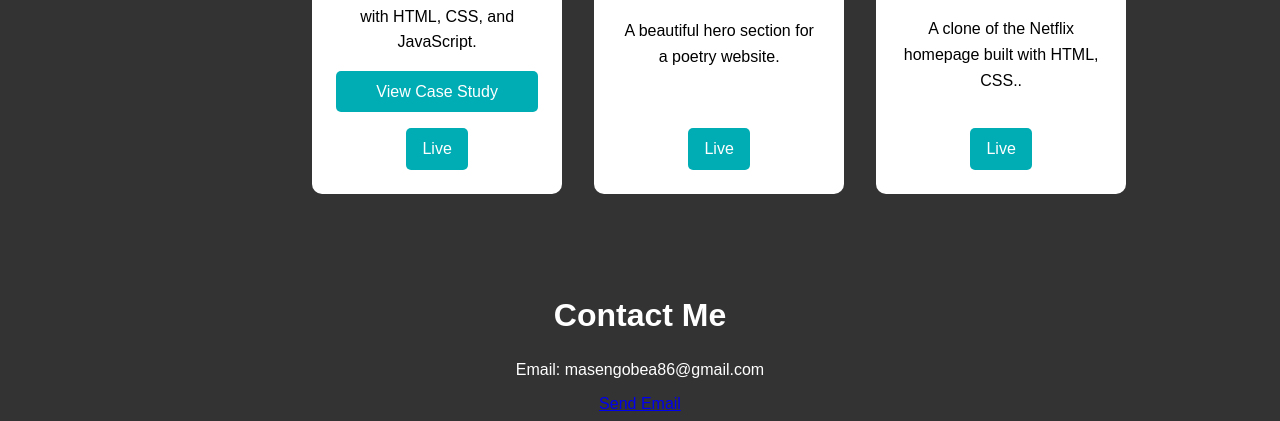
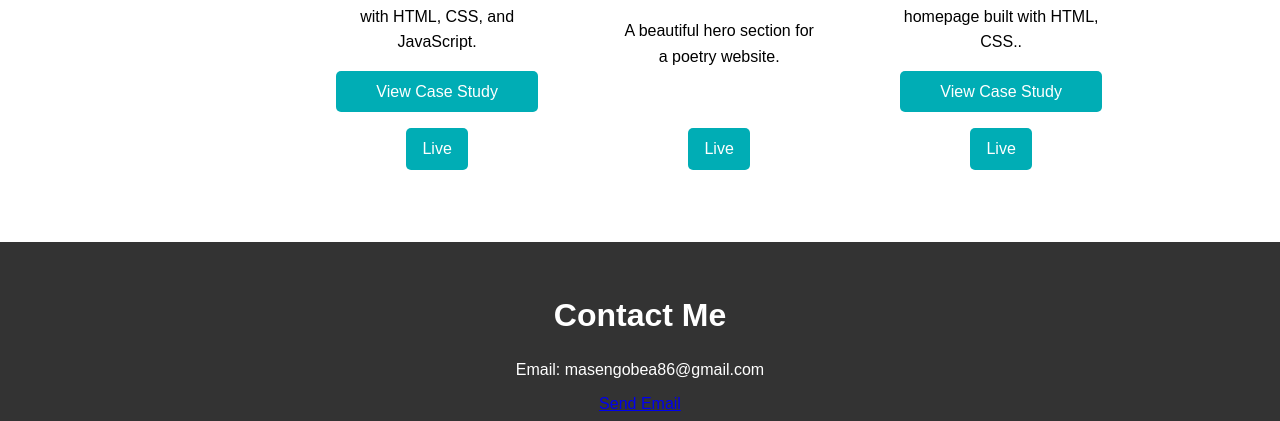
Before and after one commit to baebea86-code/portfolio-test, a plain HTML site: page index.html in a window 1280 px wide. Shown: the part 956-1377 px from the top of the page. Drawn offline with Linux system fonts and the light colour scheme.

Commit message:
added netflix case study

```diff
--- a/index.html
+++ b/index.html
@@ -81,6 +81,7 @@
 
      <h3>Netflix Project</h3>
      <p>A clone of the Netflix homepage built with HTML, CSS..</p>
+     <a href="netflix-project-case-study.md" class="btn">View Case Study</a>
 
     <div class="project-link">
     <a href="https://nitfle-page.netlify.app/"  class="btn">Live</a>
--- a/style.css
+++ b/style.css
@@ -124,5 +124,5 @@ footer {
   gap: 2rem;
   justify-content: center;
   flex-wrap: wrap;
-  background: #333;
+  background: white;
 }
```
Also changed, not shown: 1 other file.
